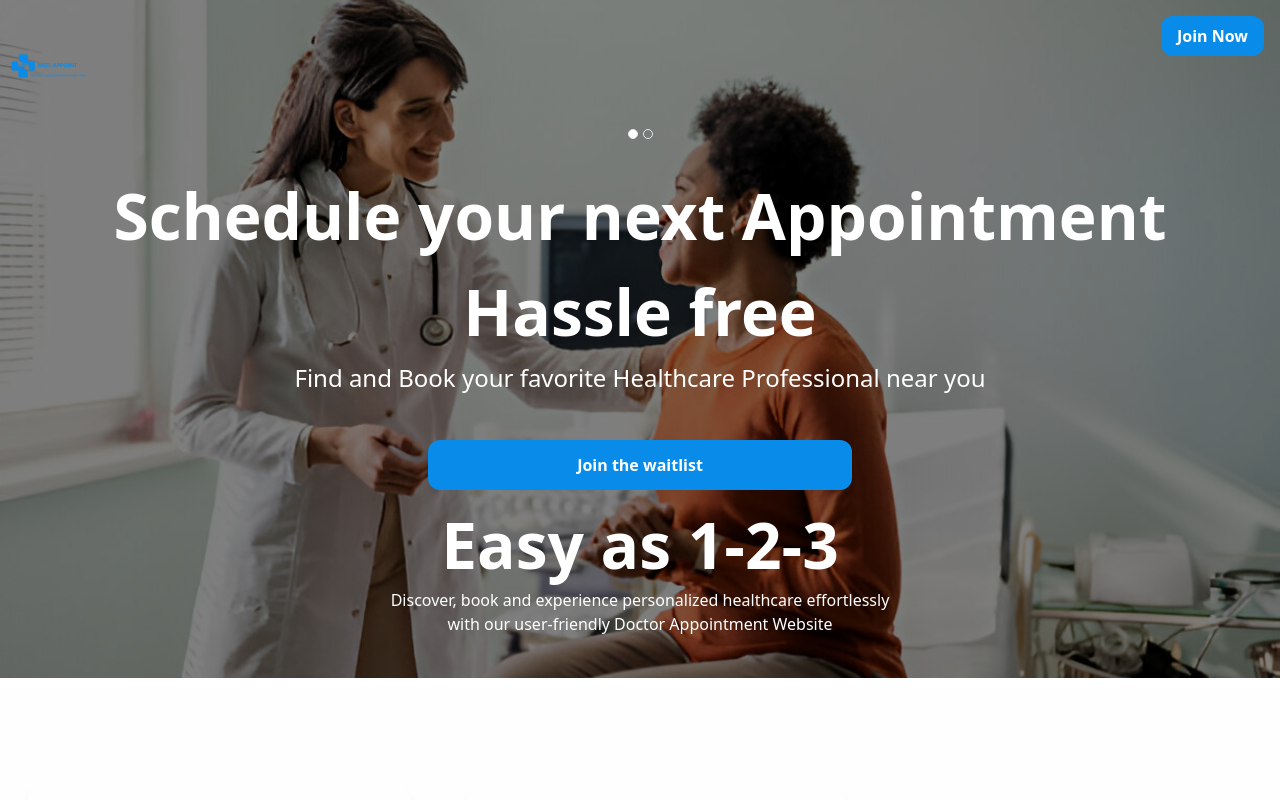
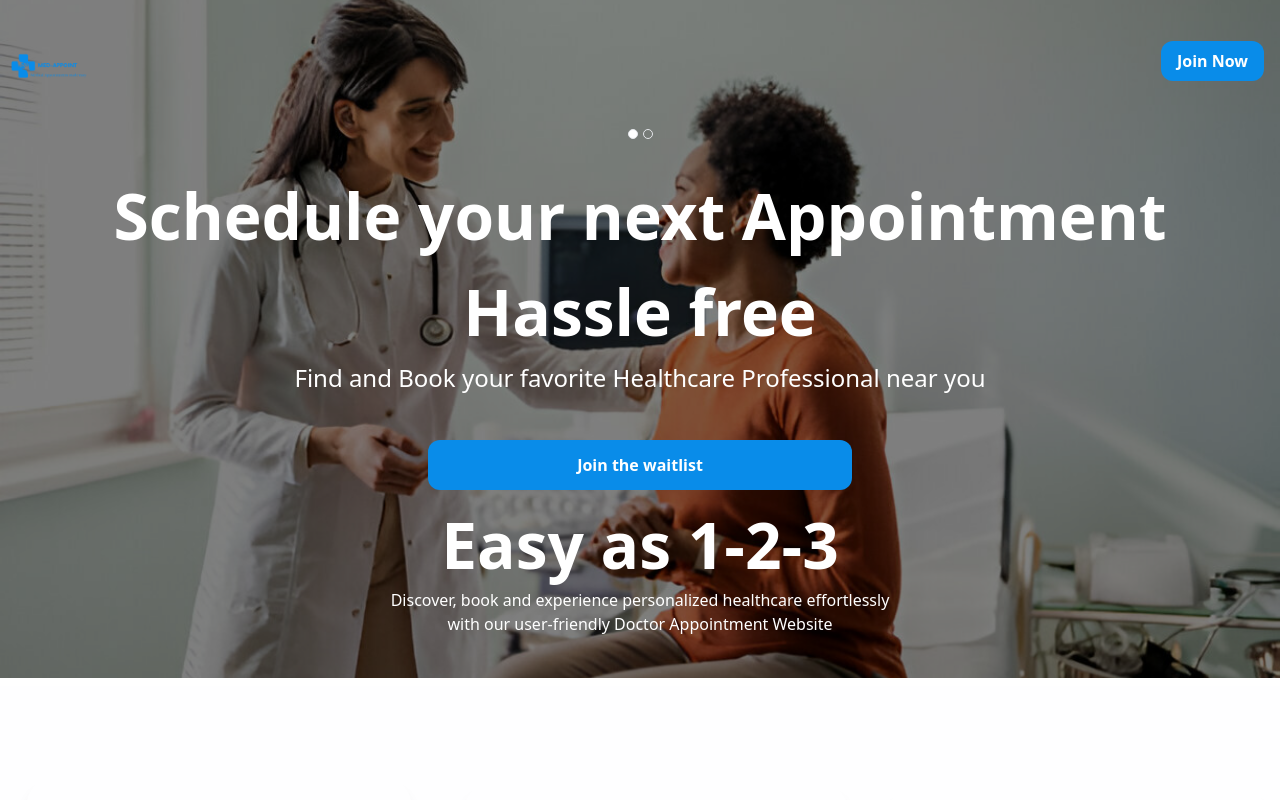
Before and after one commit to ByteSurgeonAmos/mediappoint, a Next.js app: page / in a window 1280 px wide. Shown: the top 800 px of the page. Built offline with nearby package versions, Linux system fonts and the light colour scheme.

Commit message:
fix:--icon position and size

```diff
--- a/src/components/Header.tsx
+++ b/src/components/Header.tsx
@@ -17,7 +17,7 @@
   };
   return (
     <div className="pb-[2rem] header-bg-opacity bg-cover bg-center header bg-black-opacity-10 space-y-3 flex flex-col max-md:w-screen">
-      <div className="flex justify-between h-fit">
+      <div className="flex justify-between h-fit items-center">
         <div className="h-full">
           <Image
             src="/4.png"
```
